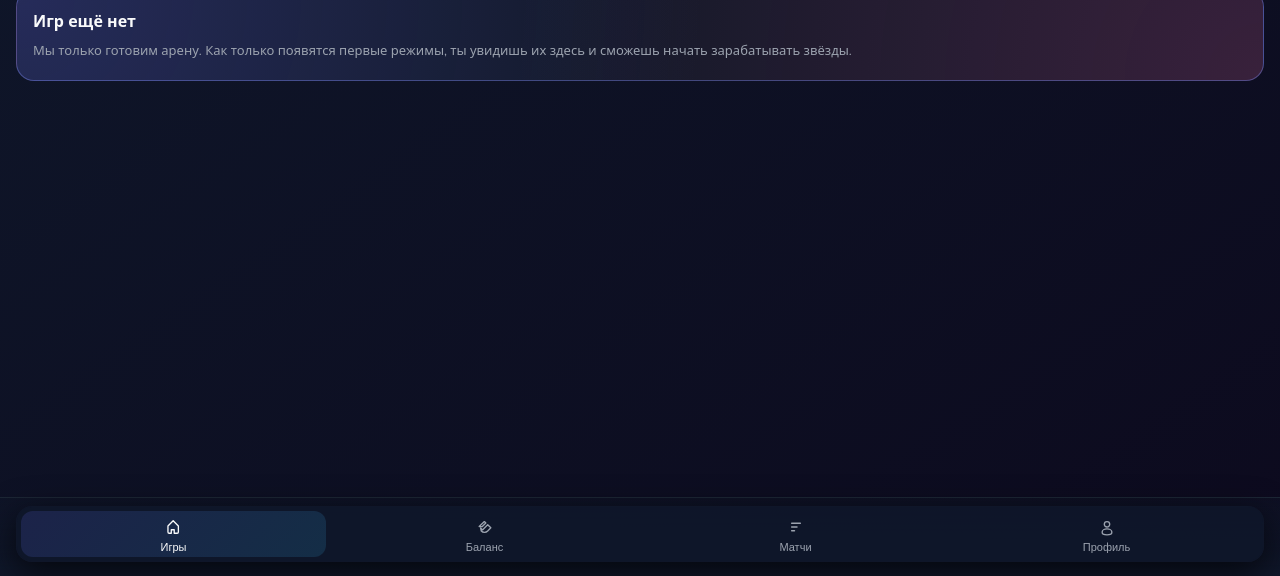
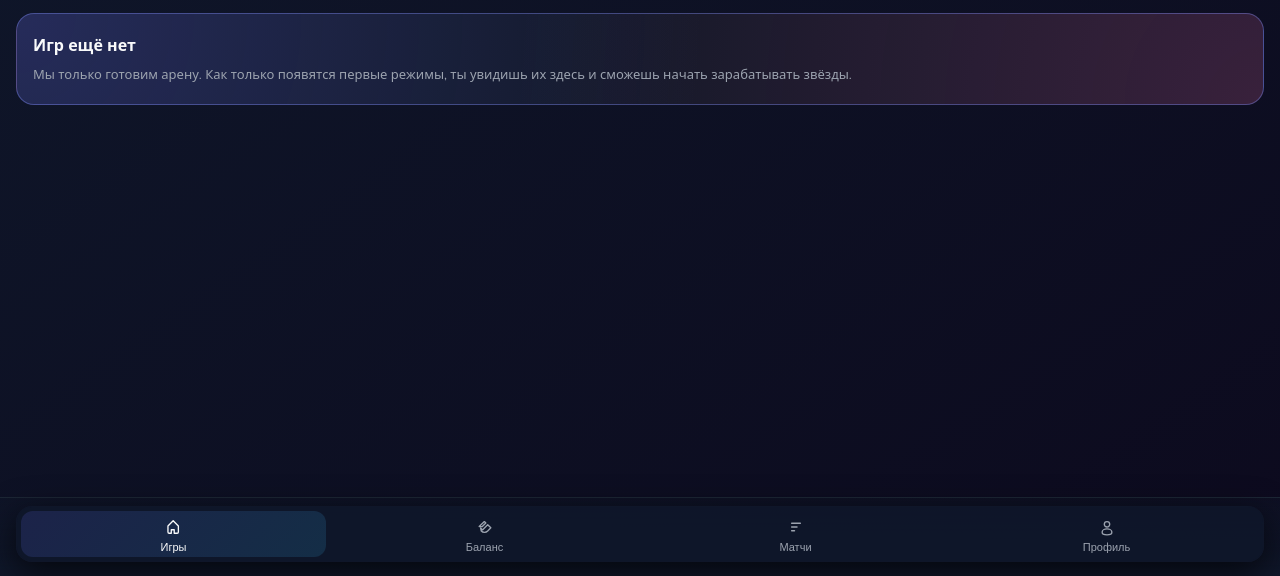
Before and after one commit to Pipata246/GridDuel, a website: page public/index.html in a window 1280 px wide. Shown: the part 224-800 px from the top of the page. Drawn offline with nearby package versions, Linux system fonts and the light colour scheme.

Commit message:
добавлены отступы от элементов тг

```diff
--- a/public/style.css
+++ b/public/style.css
@@ -75,7 +75,7 @@ body {
   display: flex;
   flex-direction: column;
   height: 100%;
-  padding-top: 64px;
+  padding-top: 88px;
 }
 
 .header {
```
